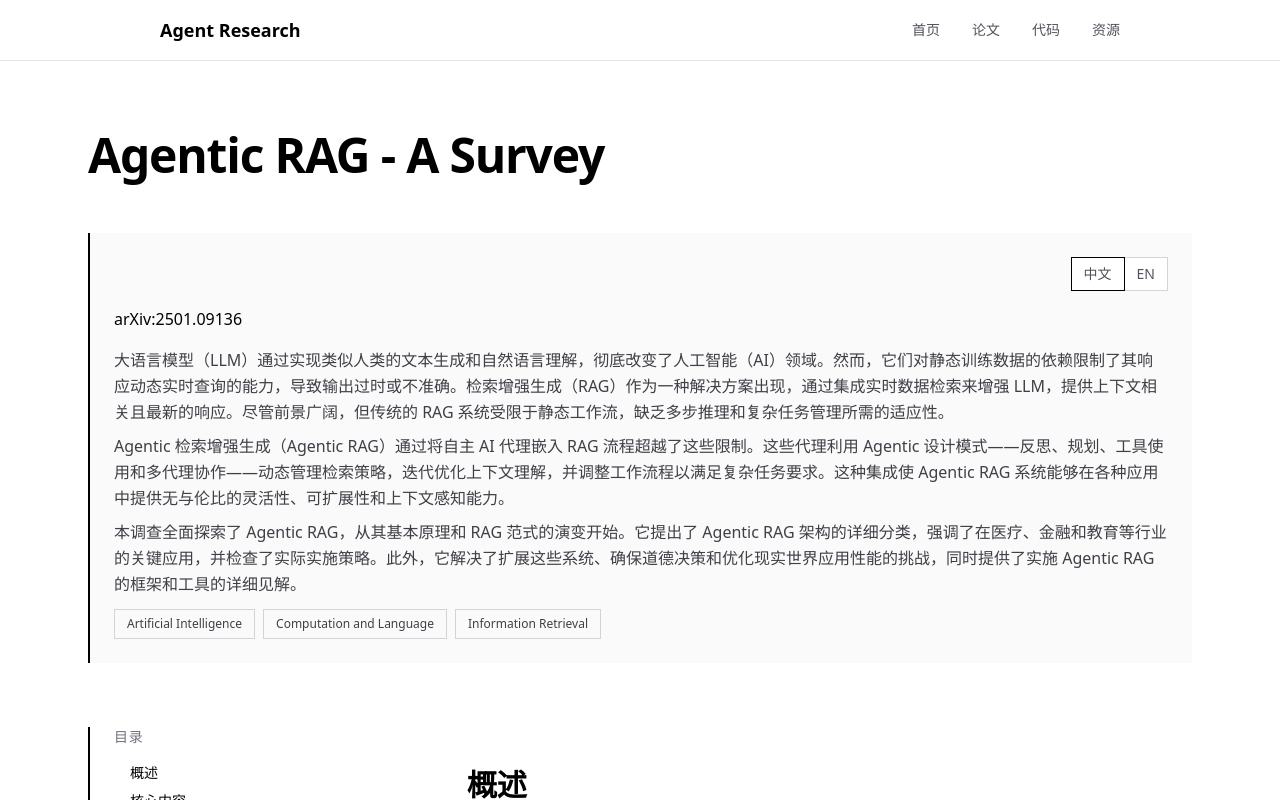
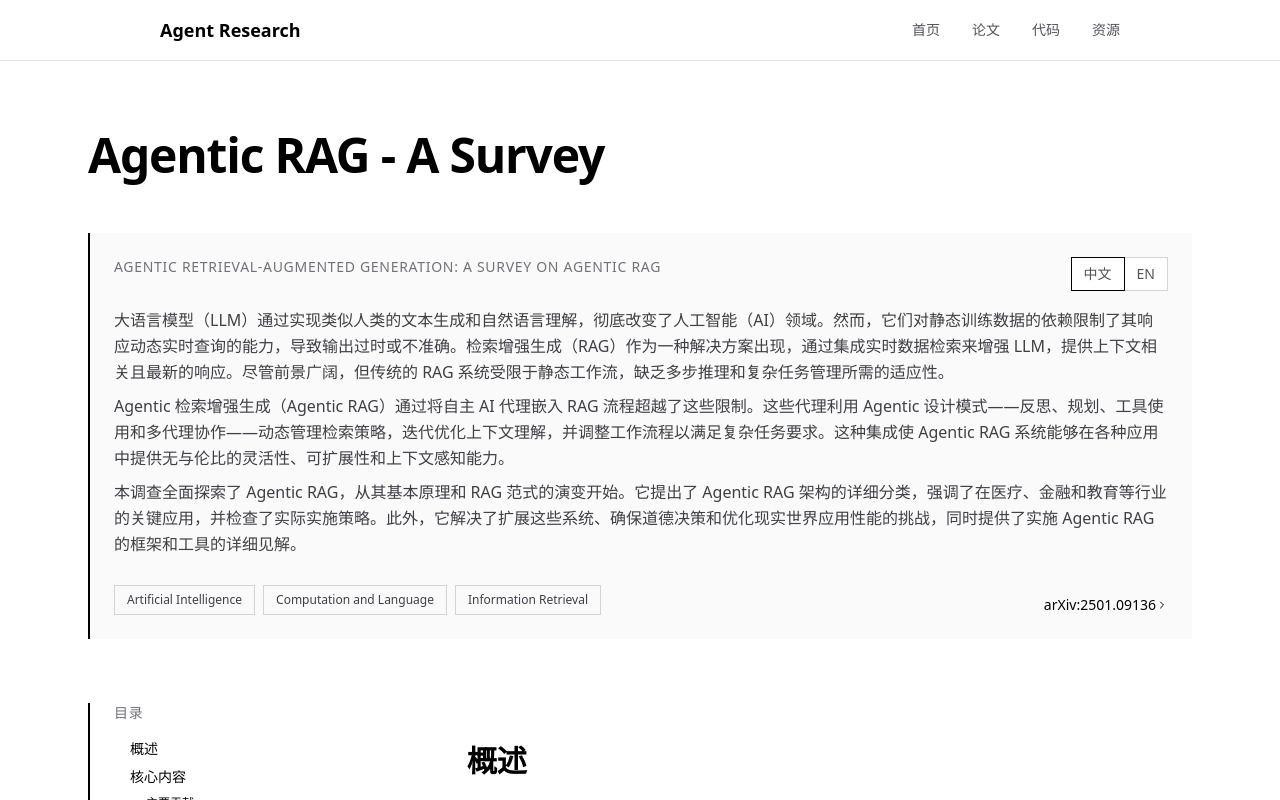
Before and after one commit to yc-w-cn/agent-research, a Next.js app: page /agent-research/content/agentic-rag-survey in a window 1280 px wide. Shown: the top 800 px of the page. Built offline with nearby package versions, Linux system fonts and the light colour scheme.

Commit message:
feat(arxiv): 添加arxiv标题支持并优化显示样式
为arxiv数据添加标题字段支持，默认为空字符串
重构arxiv链接和标签的显示布局，添加箭头图标并调整样式

```diff
--- a/src/app/content/components/ContentPaper.tsx
+++ b/src/app/content/components/ContentPaper.tsx
@@ -1,4 +1,6 @@
 'use client';
+
+import { ChevronRightIcon } from 'lucide-react';
 
 import DescriptionText from '@/components/DescriptionText';
 import DetailLanguageSwitcher from '@/components/DetailLanguageSwitcher';
@@ -61,25 +63,13 @@ export default function ContentPaper({ content }: ContentPaperProps) {
           )}
         </div>
 
-        {content.arxiv && (
-          <div className="mb-4">
-            <a
-              href={`https://arxiv.org/abs/${content.arxiv.id}`}
-              className="text-base font-medium hover:text-zinc-600 transition-colors inline-block"
-              target="_blank"
-              rel="noopener noreferrer"
-            >
-              arXiv:{content.arxiv.id}
-            </a>
-          </div>
-        )}
-
         {description && (
           <div className="text-base text-zinc-700 leading-relaxed">
             <DescriptionText text={description} />
           </div>
         )}
 
+        <div className="flex justify-between mt-4 items-end">
           {content.arxiv &&
             content.arxiv.subjects &&
             content.arxiv.subjects.length > 0 && (
@@ -89,6 +79,20 @@ export default function ContentPaper({ content }: ContentPaperProps) {
                 )}
               />
             )}
+          {content.arxiv && (
+            <div className="flex items-center">
+              <a
+                href={`https://arxiv.org/abs/${content.arxiv.id}`}
+                className="text-sm hover:text-zinc-600 transition-colors"
+                target="_blank"
+                rel="noopener noreferrer"
+              >
+                arXiv:{content.arxiv.id}
+              </a>
+              <ChevronRightIcon className="w-3 h-3" strokeWidth={2} />
+            </div>
+          )}
+        </div>
       </div>
     </div>
   );
--- a/src/lib/content/builder.ts
+++ b/src/lib/content/builder.ts
@@ -42,6 +42,7 @@ export function buildContentData(
     arxiv: data.arxiv
       ? {
           id: data.arxiv.id,
+          title: data.arxiv.title || '',
           subjects: data.arxiv.subjects || [],
           description: data.arxiv.description,
         }
```
Lines whose indentation alone changed are shown as unchanged.
